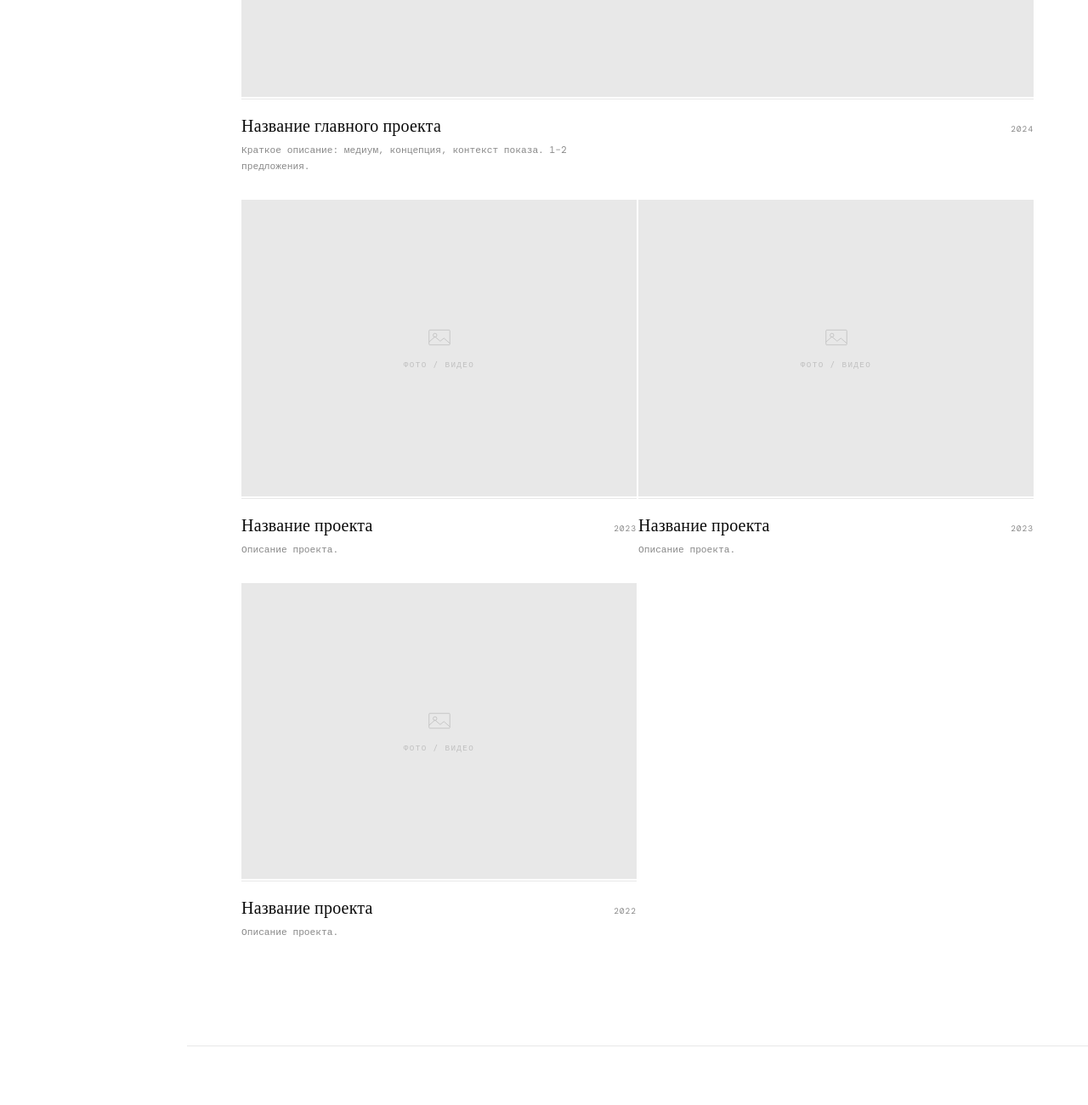
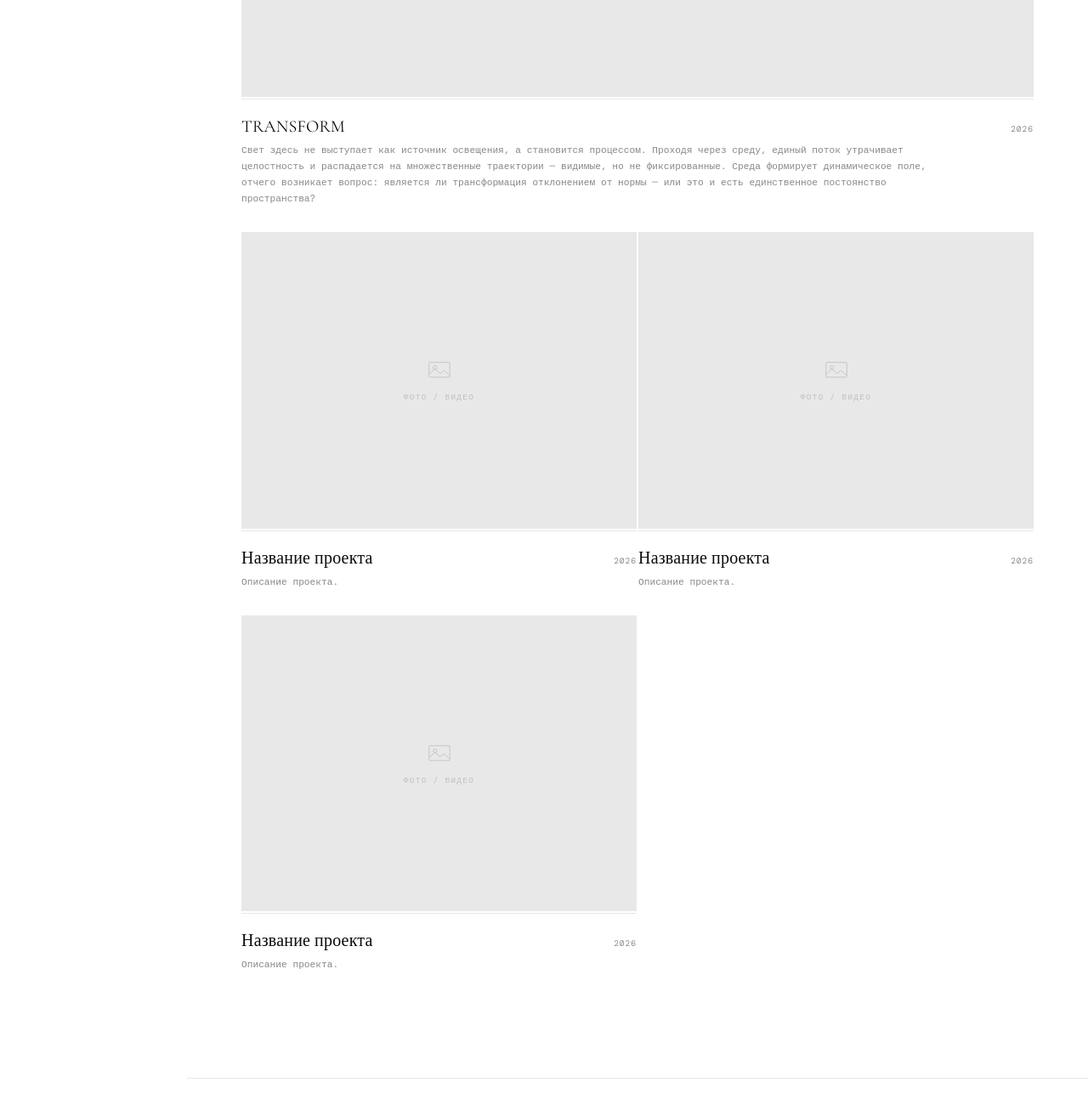
Before and after one commit to evelinaandherstudy-debug/EvelinaDavletshina.github.io, a plain HTML site: page index.html in a window 1280 px wide. Shown: the part 1300-2600 px from the top of the page at 85% size. Drawn offline with nearby package versions, Linux system fonts and the light colour scheme; a web font is replaced by a local one.

Commit message:
Update index.html

```diff
--- a/index.html
+++ b/index.html
@@ -535,11 +535,11 @@
         <div class="project-info">
           <div>
             <!-- ✏️ ЗАМЕНИТЕ на название и описание -->
-            <div class="project-title">Название главного проекта</div>
-            <p class="project-desc">Краткое описание: медиум, концепция, контекст показа. 1–2 предложения.</p>
+            <div class="project-title">TRANSFORM</div>
+            <p class="project-desc">Свет здесь не выступает как источник освещения, а становится процессом. Проходя через среду, единый поток утрачивает целостность и распадается на множественные траектории — видимые, но не фиксированные. Среда формирует динамическое поле, отчего возникает вопрос: является ли трансформация отклонением от нормы — или это и есть единственное постоянство пространства? </p>
           </div>
           <!-- ✏️ год -->
-          <span class="project-year">2024</span>
+          <span class="project-year">2026</span>
         </div>
       </article>
 
@@ -561,7 +561,7 @@
             <div class="project-title">Название проекта</div>
             <p class="project-desc">Описание проекта.</p>
           </div>
-          <span class="project-year">2023</span>
+          <span class="project-year">2026</span>
         </div>
       </article>
 
@@ -583,7 +583,7 @@
             <div class="project-title">Название проекта</div>
             <p class="project-desc">Описание проекта.</p>
           </div>
-          <span class="project-year">2023</span>
+          <span class="project-year">2026</span>
         </div>
       </article>
 
@@ -604,7 +604,7 @@
             <div class="project-title">Название проекта</div>
             <p class="project-desc">Описание проекта.</p>
           </div>
-          <span class="project-year">2022</span>
+          <span class="project-year">2026</span>
         </div>
       </article>
 
@@ -620,7 +620,7 @@
 
       <div class="about-photo">
         <!-- ✏️ ВСТАВЬТЕ свою фотографию: -->
-        <!-- <img src="your-photo.jpg" alt="Имя Фамилия"> -->
+        <!-- <img src="your-photo.jpg" alt="Evelina Davletshina"> -->
         <div class="media-placeholder" style="width:100%;height:100%;display:flex;align-items:center;justify-content:center;flex-direction:column;gap:10px;">
           <svg width="28" height="28" viewBox="0 0 32 32" fill="none" stroke="#bbb" stroke-width="1">
             <circle cx="16" cy="11" r="5"/>
@@ -703,7 +703,7 @@
   <!-- ── FOOTER ── -->
   <footer>
     <!-- ✏️ замените имя и год -->
-    <span>© 2024 Имя Фамилия</span>
+    <span>© 2026 Evelina Davletshina</span>
     <span>Media Artist — Portfolio</span>
   </footer>
 
```
